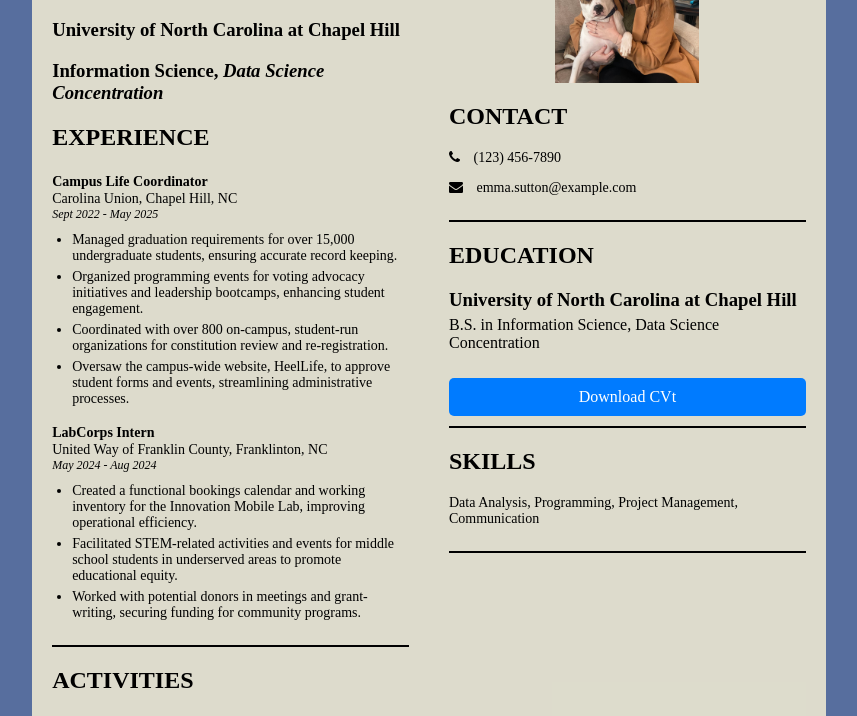
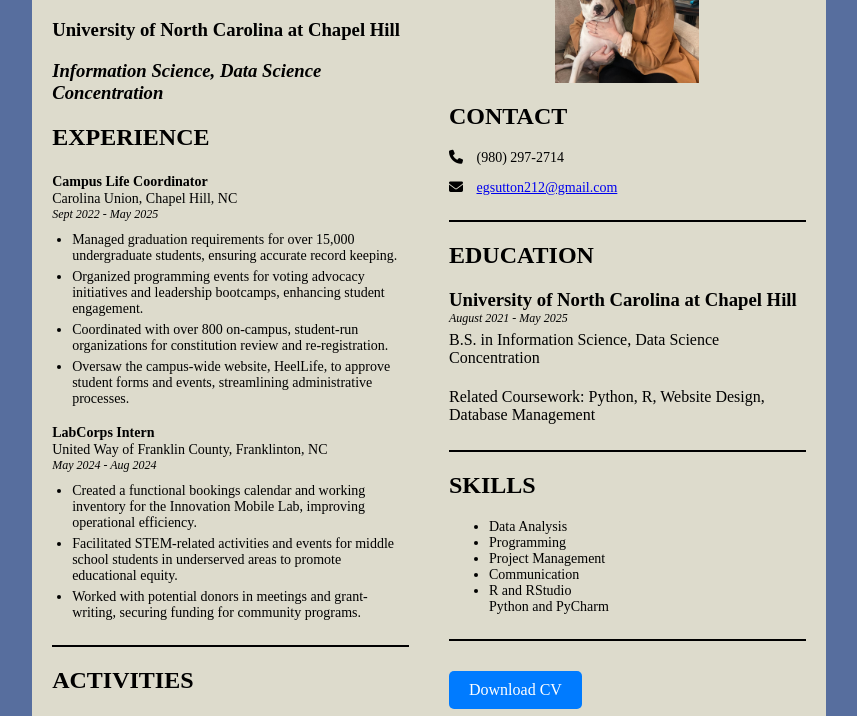
Before and after one commit to egsutton212/site, a plain HTML site: page index.html in a window 1280 px wide. Shown: the part 81-797 px from the top of the page, without its empty margins (211-1068 px from the left). Drawn offline with Linux system fonts and the light colour scheme.

Commit message:
Update index.html

```diff
--- a/index.html
+++ b/index.html
@@ -169,7 +169,7 @@
     <link rel="preconnect" href="https://fonts.googleapis.com">
     <link rel="preconnect" href="https://fonts.gstatic.com" crossorigin>
     <link href="https://fonts.googleapis.com/css2?family=Archivo+Narrow&family=Julius+Sans+One&family=Open+Sans&family=Source+Sans+Pro&display=swap" rel="stylesheet">
-    <link href="https://maxcdn.bootstrapcdn.com/font-awesome/4.2.0/css/font-awesome.min.css" rel="stylesheet">
+    <link href="https://maxcdn.com/font-awesome/4.2.0/css/font-awesome.min.css" rel="stylesheet">
 </head>
 <body>
     <page size="A4">
@@ -177,7 +177,7 @@
             <div class="leftPanel">
                 <h1>Emma Sutton</h1>
                 <h3>University of North Carolina at Chapel Hill</h3>
-                <h3 class="infoScience">Information Science, <i>Data Science Concentration</i></h3>
+                <h3 class="infoScience"><i>Information Science, Data Science Concentration</i></h3>
                 <div class="item">
                     <div class="item bottomLineSeparator">
                         <h2>EXPERIENCE</h2>
@@ -230,24 +230,33 @@
                     <div class="item bottomLineSeparator">
                         <h2>CONTACT</h2>
                         <div class="smallText">
-                            <p><i class="fa fa-phone contactIcon" aria-hidden="true"></i> (123) 456-7890</p>
-                            <p><i class="fa fa-envelope contactIcon" aria-hidden="true"></i> emma.sutton@example.com</p>
+                            <p><i class="fa fa-phone contactIcon" aria-hidden="true"></i> (980) 297-2714</p>
+                            <p><i class="fa fa-envelope contactIcon" aria-hidden="true"></i> <a href="mailto:egsutton212@gmail">egsutton212@gmail.com</a></p>
                         </div>
                     </div>
                     <div class="item bottomLineSeparator">
                         <h2>EDUCATION</h2>
                         <div class="educationItem">
                             <h3>University of North Carolina at Chapel Hill</h3>
+                            <p class="dates">August 2021 - May 2025</p>
                             <p class="educationDetails">B.S. in Information Science, Data Science Concentration</p>
-                            <a href="CV_Sutton.docx.pdf" class="downloadButton">Download CVt</a>
+                            <p class="educationDetails">Related Coursework: Python, R, Website Design, Database Management</p>
                         </div>
                     </div>
                     <div class="item bottomLineSeparator">
                         <h2>SKILLS</h2>
                         <div class="smallText">
-                            <p>Data Analysis, Programming, Project Management, Communication</p>
+                            <ul/>
+                                <li>Data Analysis</li>
+                                <li>Programming</li>
+                                <li>Project Management</li>
+                                <li>Communication</li>
+                                <li>R and RStudio</li>
+                                </li>Python and PyCharm</li>
+                            </ul>
                         </div>
                     </div>
+                    <a href="CV_Sutton.docx.pdf" class="downloadButton">Download CV</a>
                 </div>
             </div>
         </div>
```
